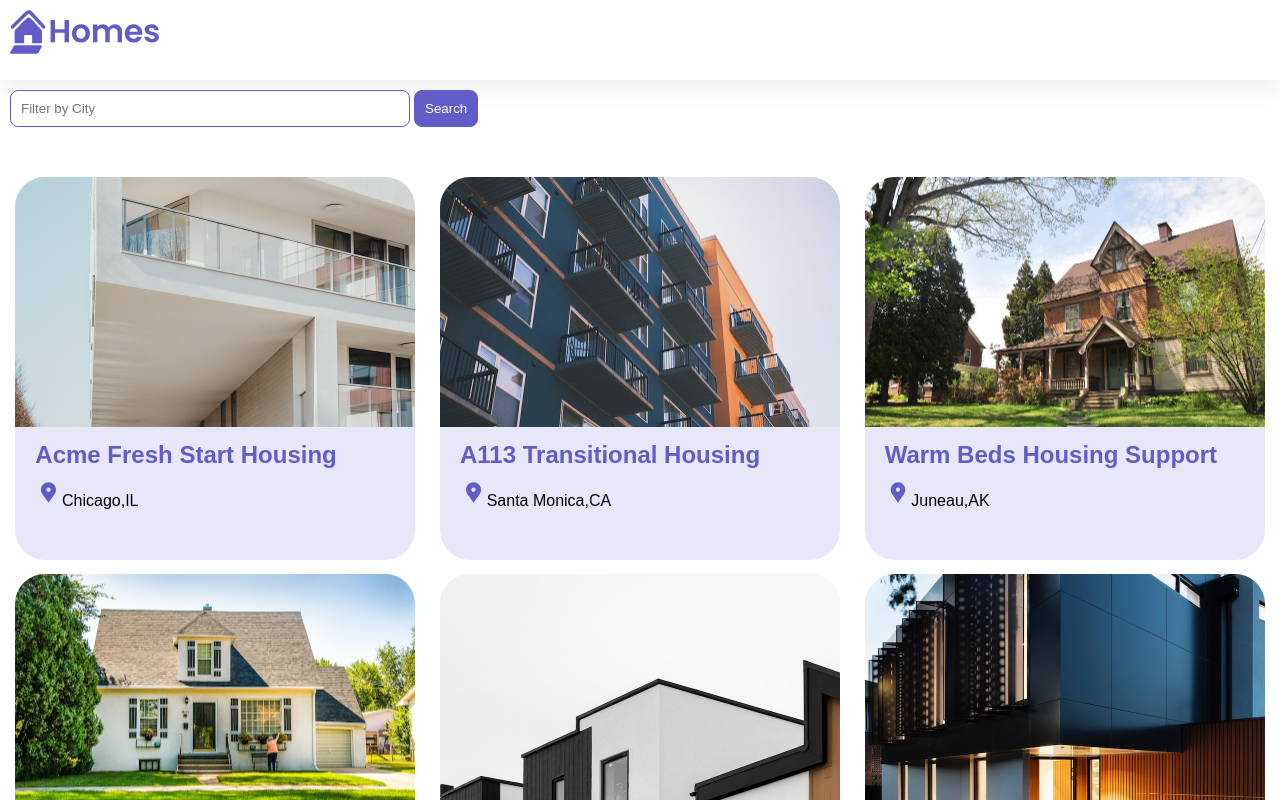
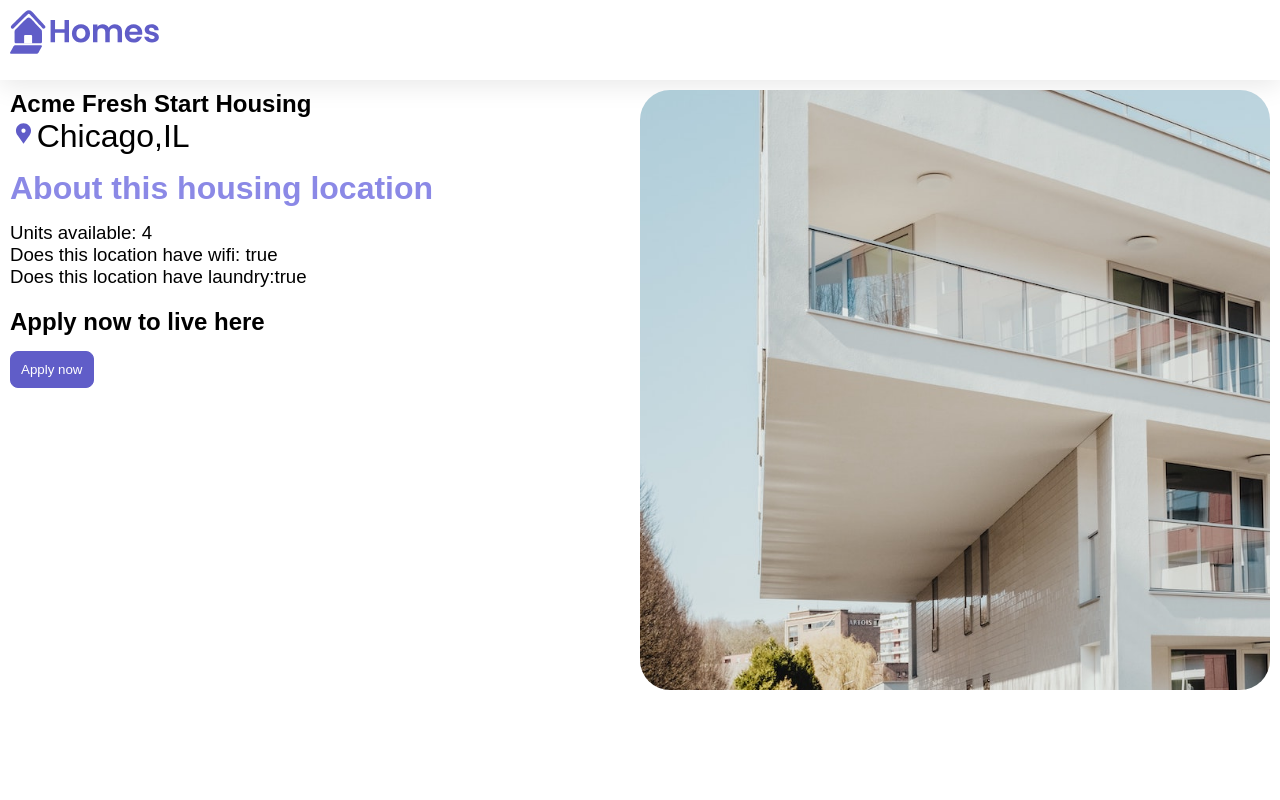
Before and after one commit to Christopher-Perez-KDC/homes-app, an Angular app: page /details/0 in a window 1280 px wide. Before the commit this address led to /. Shown: the top 800 px of the page. Built offline with nearby package versions, Linux system fonts and the light colour scheme.

Commit message:
A lot of progress, images and links working

```diff
--- a/src/app/app.component.ts
+++ b/src/app/app.component.ts
@@ -1,6 +1,6 @@
 import { Component } from '@angular/core';
 import { HomeComponent } from './home/home.component';
-
+import { RouterModule } from '@angular/router';
 @Component({
   standalone: true,
   selector: 'app-root',
@@ -11,13 +11,13 @@ import { HomeComponent } from './home/home.component';
     alt="logo" aria-hidden="true">
   </header>
 <section class="content">
-  <app-home></app-home>
+ <router-outlet></router-outlet>
 </section>
 
 </main>
   `,
   styleUrls: ['./app.component.css'],
-  imports: [HomeComponent]
+  imports: [HomeComponent, RouterModule]
 
 })
 export class AppComponent {
--- /dev/null
+++ b/src/app/details/details.component.css
@@ -0,0 +1,73 @@
+/* src/app/details/details.component.css */
+
+.listing-photo {
+    height: 600px;
+    width: 50%;
+    object-fit: cover;
+    border-radius: 30px;
+    float: right;
+  }
+
+  .listing-heading {
+    font-size: 48pt;
+    font-weight: bold;
+    margin-bottom: 15px;
+  }
+
+  .listing-location::before {
+    content: url('/assets/location-pin.svg') / '';
+  }
+
+  .listing-location {
+    font-size: 24pt;
+    margin-bottom: 15px;
+  }
+
+  .listing-features > .section-heading {
+    color: var(--secondary-color);
+    font-size: 24pt;
+    margin-bottom: 15px;
+  }
+
+  .listing-features {
+    margin-bottom: 20px;
+  }
+
+  .listing-features li {
+    font-size: 14pt;
+  }
+
+  li {
+    list-style-type: none;
+  }
+
+  .listing-apply .section-heading {
+    font-size: 18pt;
+    margin-bottom: 15px;
+  }
+
+  label, input {
+    display: block;
+  }
+  label {
+    color: var(--secondary-color);
+    font-weight: bold;
+    text-transform: uppercase;
+    font-size: 12pt;
+  }
+  input {
+    font-size: 16pt;
+    margin-bottom: 15px;
+    padding: 10px;
+    width: 400px;
+    border-top: none;
+    border-right: none;
+    border-left: none;
+    border-bottom: solid .3px;
+  }
+  @media (max-width: 1024px) {
+    .listing-photo {
+      width: 100%;
+      height: 400px;
+    }
+  }
--- /dev/null
+++ b/src/app/details/details.component.ts
@@ -0,0 +1,48 @@
+import { Component, inject } from '@angular/core';
+import { CommonModule } from '@angular/common';
+import {ActivatedRoute } from '@angular/router';
+import { HousingService } from '../housing.service';
+import { HousingLocation } from '../housing-location';
+
+@Component({
+  selector: 'app-details',
+  standalone: true,
+  imports: [CommonModule],
+  template: `
+    <article>
+      <img class="listing-photo" [src]="housingLocation?.photo">
+      <section class="listing-description">
+        <h2 class="listing heading">{{housingLocation?.name}}</h2>
+        <p class="listing-location">{{housingLocation?.city}},{{housingLocation?.state}}
+</section>
+          <section class="listing-features">
+            <h2 class="section-heading">About this housing location</h2>
+            <ul>
+              <li>Units available: {{housingLocation?.availableUnits}}</li>
+              <li>Does this location have wifi: {{housingLocation?.wifi}}</li>
+              <li>Does this location have laundry:{{housingLocation?.laundry}}
+            </ul>
+          </section>
+          <section class="listing-apply">
+            <h2 class="section-heading">Apply now to live here</h2>
+            <button class="primary" type="button">Apply now</button>
+          </section>
+
+            </article>
+
+  `,
+  styleUrls: ['./details.component.css']
+})
+export class DetailsComponent {
+
+
+route: ActivatedRoute = inject(ActivatedRoute);
+housingService = inject(HousingService);
+housingLocation: HousingLocation | undefined;
+
+constructor() {
+const housingLocationId = Number(this.route.snapshot.params['id']);
+this.housingLocation = this.housingService.getHousingLocationById(housingLocationId);
+
+}
+}
--- a/src/app/home/home.component.ts
+++ b/src/app/home/home.component.ts
@@ -1,8 +1,8 @@
-import { Component } from '@angular/core';
+import { Component, inject } from '@angular/core';
 import { CommonModule } from '@angular/common';
 import { HousingLocationComponent } from '../housing-location/housing-location.component';
 import { HousingLocation } from '../housing-location';
-
+import { HousingService } from '../housing.service';
 @Component({
   selector: 'app-home',
   standalone: true,
@@ -23,106 +23,10 @@ import { HousingLocation } from '../housing-location';
   styleUrls: ['./home.component.css']
 })
 export class HomeComponent {
-housingLocationList: HousingLocation[]=[
-  {
-    id: 0,
-    name: 'Acme Fresh Start Housing',
-    city: 'Chicago',
-    state: 'IL',
-    photo: '/assets/bernard-hermant-CLKGGwIBTaY-unsplash.jpg',
-    availableUnits: 4,
-    wifi: true,
-    laundry: true
-  },
-  {
-    id: 1,
-    name: 'A113 Transitional Housing',
-    city: 'Santa Monica',
-    state: 'CA',
-    photo: '/assets/brandon-griggs-wR11KBaB86U-unsplash.jpg',
-    availableUnits: 0,
-    wifi: false,
-    laundry: true
-  },
-  {
-    id: 2,
-    name: 'Warm Beds Housing Support',
-    city: 'Juneau',
-    state: 'AK',
-    photo: '/assets/i-do-nothing-but-love-lAyXdl1-Wmc-unsplash.jpg',
-    availableUnits: 1,
-    wifi: false,
-    laundry: false
-  },
-  {
-    id: 3,
-    name: 'Homesteady Housing',
-    city: 'Chicago',
-    state: 'IL',
-    photo: '/assets/ian-macdonald-W8z6aiwfi1E-unsplash.jpg',
-    availableUnits: 1,
-    wifi: true,
-    laundry: false
-  },
-  {
-    id: 4,
-    name: 'Happy Homes Group',
-    city: 'Gary',
-    state: 'IN',
-    photo: '/assets/krzysztof-hepner-978RAXoXnH4-unsplash.jpg',
-    availableUnits: 1,
-    wifi: true,
-    laundry: false
-  },
-  {
-    id: 5,
-    name: 'Hopeful Apartment Group',
-    city: 'Oakland',
-    state: 'CA',
-    photo: '/assets/r-architecture-JvQ0Q5IkeMM-unsplash.jpg',
-    availableUnits: 2,
-    wifi: true,
-    laundry: true
-  },
-  {
-    id: 6,
-    name: 'Seriously Safe Towns',
-    city: 'Oakland',
-    state: 'CA',
-    photo: '/assets/phil-hearing-IYfp2Ixe9nM-unsplash.jpg',
-    availableUnits: 5,
-    wifi: true,
-    laundry: true
-  },
-  {
-    id: 7,
-    name: 'Hopeful Housing Solutions',
-    city: 'Oakland',
-    state: 'CA',
-    photo: '/assets/r-architecture-GGupkreKwxA-unsplash.jpg',
-    availableUnits: 2,
-    wifi: true,
-    laundry: true
-  },
-  {
-    id: 8,
-    name: 'Seriously Safe Towns',
-    city: 'Oakland',
-    state: 'CA',
-    photo: '/assets/saru-robert-9rP3mxf8qWI-unsplash.jpg',
-    availableUnits: 10,
-    wifi: false,
-    laundry: false
-  },
-  {
-    id: 9,
-    name: 'Capital Safe Towns',
-    city: 'Portland',
-    state: 'OR',
-    photo: '/assets/webaliser-_TPTXZd9mOo-unsplash.jpg',
-    availableUnits: 6,
-    wifi: true,
-    laundry: true
-  }
-]
+housingLocationList: HousingLocation[]=[];
+housingService: HousingService = inject(HousingService);
+constructor(){
+
+  this.housingLocationList = this.housingService.getAllHousingLocations();
 }
+}
--- /dev/null
+++ b/src/app/housing.service.ts
@@ -0,0 +1,123 @@
+import { Injectable } from '@angular/core';
+import { HousingLocation } from './housing-location';
+
+
+@Injectable({
+  providedIn: 'root'
+})
+export class HousingService {
+  protected housingLocationList: HousingLocation[] = [
+    {
+      id: 0,
+      name: 'Acme Fresh Start Housing',
+      city: 'Chicago',
+      state: 'IL',
+      photo: '/assets/bernard-hermant-CLKGGwIBTaY-unsplash.jpg',
+      availableUnits: 4,
+      wifi: true,
+      laundry: true
+    },
+    {
+      id: 1,
+      name: 'A113 Transitional Housing',
+      city: 'Santa Monica',
+      state: 'CA',
+      photo: '/assets/brandon-griggs-wR11KBaB86U-unsplash.jpg',
+      availableUnits: 0,
+      wifi: false,
+      laundry: true
+    },
+    {
+      id: 2,
+      name: 'Warm Beds Housing Support',
+      city: 'Juneau',
+      state: 'AK',
+      photo: '/assets/i-do-nothing-but-love-lAyXdl1-Wmc-unsplash.jpg',
+      availableUnits: 1,
+      wifi: false,
+      laundry: false
+    },
+    {
+      id: 3,
+      name: 'Homesteady Housing',
+      city: 'Chicago',
+      state: 'IL',
+      photo: '/assets/ian-macdonald-W8z6aiwfi1E-unsplash.jpg',
+      availableUnits: 1,
+      wifi: true,
+      laundry: false
+    },
+    {
+      id: 4,
+      name: 'Happy Homes Group',
+      city: 'Gary',
+      state: 'IN',
+      photo: '/assets/krzysztof-hepner-978RAXoXnH4-unsplash.jpg',
+      availableUnits: 1,
+      wifi: true,
+      laundry: false
+    },
+    {
+      id: 5,
+      name: 'Hopeful Apartment Group',
+      city: 'Oakland',
+      state: 'CA',
+      photo: '/assets/r-architecture-JvQ0Q5IkeMM-unsplash.jpg',
+      availableUnits: 2,
+      wifi: true,
+      laundry: true
+    },
+    {
+      id: 6,
+      name: 'Seriously Safe Towns',
+      city: 'Oakland',
+      state: 'CA',
+      photo: '/assets/phil-hearing-IYfp2Ixe9nM-unsplash.jpg',
+      availableUnits: 5,
+      wifi: true,
+      laundry: true
+    },
+    {
+      id: 7,
+      name: 'Hopeful Housing Solutions',
+      city: 'Oakland',
+      state: 'CA',
+      photo: '/assets/r-architecture-GGupkreKwxA-unsplash.jpg',
+      availableUnits: 2,
+      wifi: true,
+      laundry: true
+    },
+    {
+      id: 8,
+      name: 'Seriously Safe Towns',
+      city: 'Oakland',
+      state: 'CA',
+      photo: '/assets/saru-robert-9rP3mxf8qWI-unsplash.jpg',
+      availableUnits: 10,
+      wifi: false,
+      laundry: false
+    },
+    {
+      id: 9,
+      name: 'Capital Safe Towns',
+      city: 'Portland',
+      state: 'OR',
+      photo: '/assets/webaliser-_TPTXZd9mOo-unsplash.jpg',
+      availableUnits: 6,
+      wifi: true,
+      laundry: true
+    }
+
+  ];
+
+  constructor() { }
+
+getAllHousingLocations() : HousingLocation[]{
+
+  return this.housingLocationList;
+}
+getHousingLocationById(id: Number): HousingLocation | undefined{
+
+  return this.housingLocationList.find(housingLocation => housingLocation.id === id);
+}
+}
--- /dev/null
+++ b/src/app/routes.ts
@@ -0,0 +1,19 @@
+import {Routes} from '@angular/router';
+import { HomeComponent } from './home/home.component';
+import { DetailsComponent } from './details/details.component';
+const routeConfig: Routes = [
+{
+    path: '',
+    component: HomeComponent,
+    title: 'Home Page'
+},
+{
+    path: 'details/:id',
+    component: DetailsComponent,
+    title: "Details Page"
+
+}
+
+
+];
+export default routeConfig;
--- a/src/details/details.component.css
+++ /dev/null
@@ -1,73 +0,0 @@
-/* src/app/details/details.component.css */
-
-.listing-photo {
-  height: 600px;
-  width: 50%;
-  object-fit: cover;
-  border-radius: 30px;
-  float: right;
-}
-
-.listing-heading {
-  font-size: 48pt;
-  font-weight: bold;
-  margin-bottom: 15px;
-}
-
-.listing-location::before {
-  content: url('/assets/location-pin.svg') / '';
-}
-
-.listing-location {
-  font-size: 24pt;
-  margin-bottom: 15px;
-}
-
-.listing-features > .section-heading {
-  color: var(--secondary-color);
-  font-size: 24pt;
-  margin-bottom: 15px;
-}
-
-.listing-features {
-  margin-bottom: 20px;
-}
-
-.listing-features li {
-  font-size: 14pt;
-}
-
-li {
-  list-style-type: none;
-}
-
-.listing-apply .section-heading {
-  font-size: 18pt;
-  margin-bottom: 15px;
-}
-
-label, input {
-  display: block;
-}
-label {
-  color: var(--secondary-color);
-  font-weight: bold;
-  text-transform: uppercase;
-  font-size: 12pt;
-}
-input {
-  font-size: 16pt;
-  margin-bottom: 15px;
-  padding: 10px;
-  width: 400px;
-  border-top: none;
-  border-right: none;
-  border-left: none;
-  border-bottom: solid .3px;
-}
-@media (max-width: 1024px) {
-  .listing-photo {
-    width: 100%;
-    height: 400px;
-  }
-}
--- a/src/main.ts
+++ b/src/main.ts
@@ -2,11 +2,11 @@ import { bootstrapApplication } from '@angular/platform-browser';
 import { AppComponent } from './app/app.component';
 import { Provider } from '@angular/core';
 import { provideRouter } from '@angular/router';
-
+import routeConfig from './app/routes';
 bootstrapApplication(AppComponent, {
 
   providers:[
-    provideRouter([])
+    provideRouter(routeConfig)
   ]
 })
   .catch(err => console.error(err));
```
Also changed, not shown: src/app/housing-location/housing-location.component.ts (+6 -3 lines), 2 other files (tests, documents, lock files or other folders).
